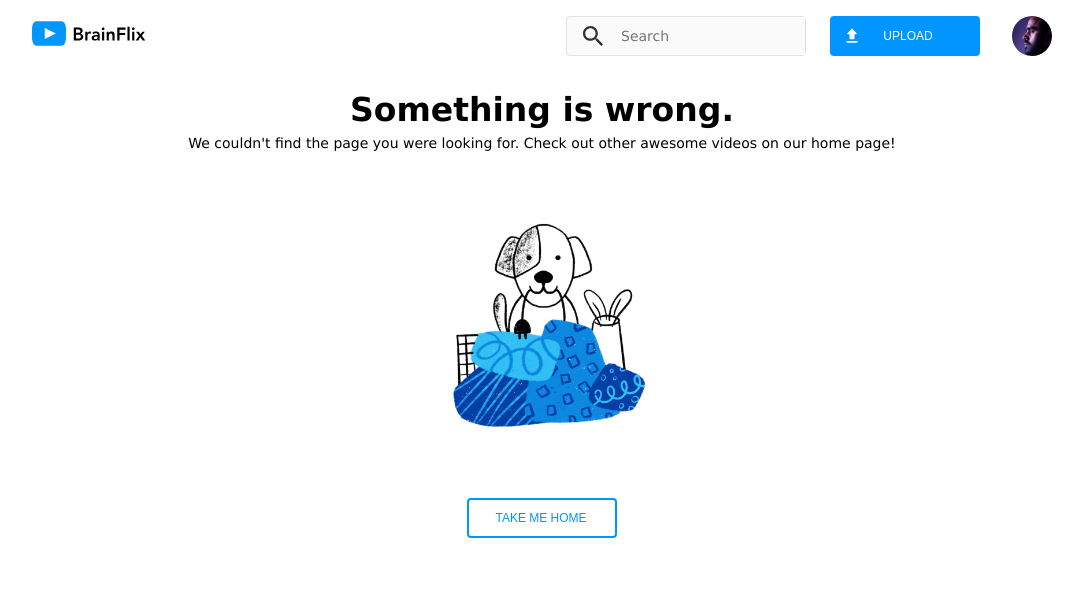
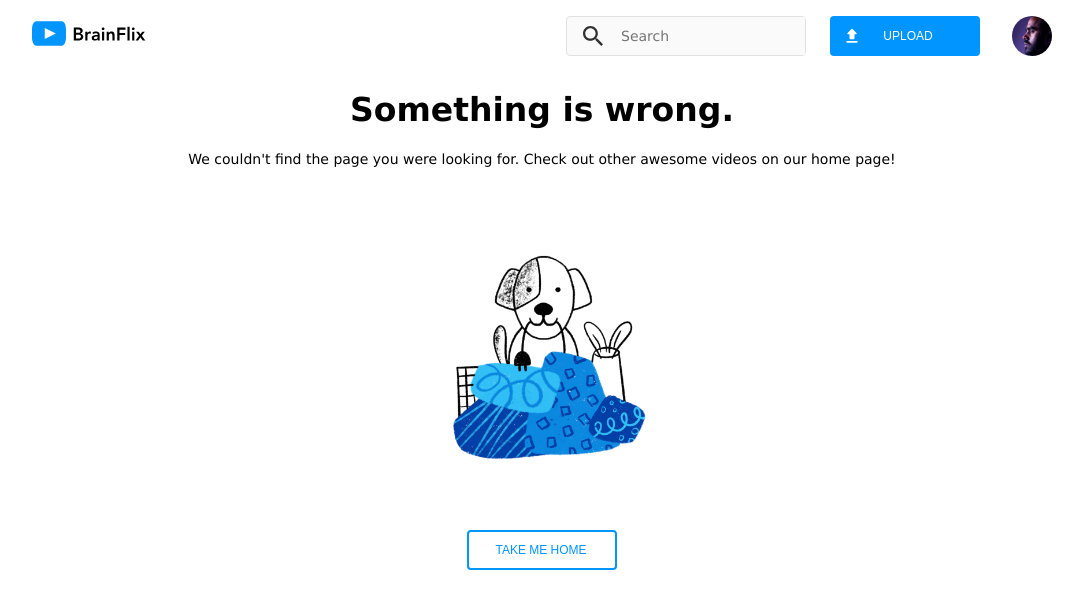
Before and after one commit to james-kwok/james-kwok-brainflix, a React (Create React App) app: page /error in a window 1280 px wide. Shown: the top 608 px of the page, without its empty margins (98-1181 px from the left). Built offline with nearby package versions, Linux system fonts and the light colour scheme; a web font is replaced by a local one.

Commit message:
fix paragraph spacing

```diff
--- a/src/pages/ErrorPage/ErrorPage.scss
+++ b/src/pages/ErrorPage/ErrorPage.scss
@@ -45,7 +45,7 @@
 
     @include desktop {
       max-width: 1020px;
-      padding: 0;
+      padding: 1rem 0;
       margin: 0 auto;
     }
   }
--- a/src/pages/SuccessPage/SuccessPage.scss
+++ b/src/pages/SuccessPage/SuccessPage.scss
@@ -45,7 +45,7 @@
 
     @include desktop {
       max-width: 1020px;
-      padding: 0;
+      padding: 1rem 0;
       margin: 0 auto;
     }
   }
```
